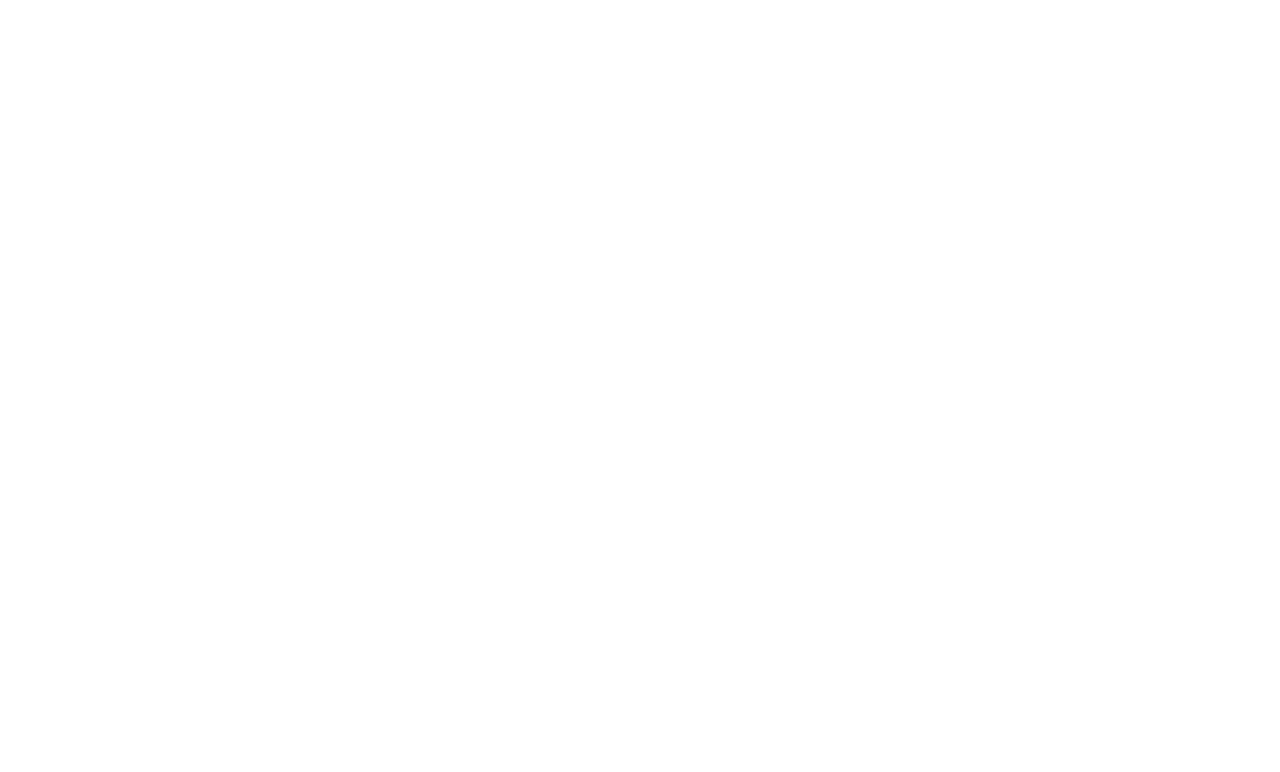
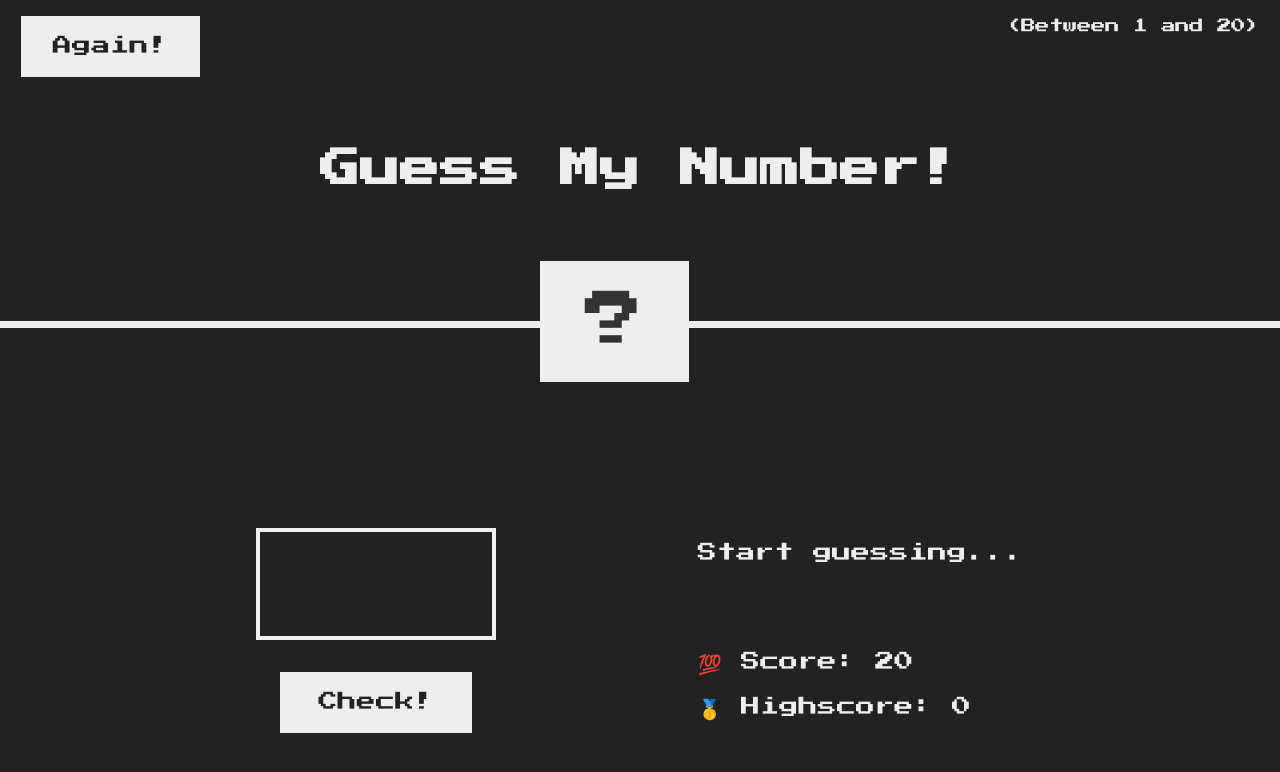
Before and after one commit to mertcanoncul0/GuessMyNumber, a plain HTML site: page index.html in a window 1280 px wide. Drawn offline with Linux system fonts and the light colour scheme.

Commit message:
ana layout oluşturuldu

```diff
--- a/index.html
+++ b/index.html
@@ -4,7 +4,42 @@
     <meta charset="UTF-8" />
     <meta name="viewport" content="width=device-width, initial-scale=1.0" />
     <title>Guess My Number</title>
+
+    <!-- * Google Fonts | "Press Start 2P" -->
+    <link rel="preconnect" href="https://fonts.googleapis.com" />
+    <link rel="preconnect" href="https://fonts.gstatic.com" crossorigin />
+    <link
+      href="https://fonts.googleapis.com/css2?family=Press+Start+2P&display=swap"
+      rel="stylesheet" />
+
+    <!-- * Css -->
     <link rel="stylesheet" href="style.css" />
   </head>
-  <body></body>
+  <body>
+    <!-- * Header -->
+    <header class="header">
+      <seciton class="header-top">
+        <button class="btn game-again" href="#">Again!</button>
+        <p class="game-rules">(Between 1 and 20)</p>
+      </seciton>
+
+      <h1 class="header-head">Guess My Number!</h1>
+      <span class="guess-placeholder">?</span>
+    </header>
+
+    <!-- * Main -->
+    <main>
+      <section class="left">
+        <input type="Number" class="guess" />
+        <button class="btn check">Check!</button>
+      </section>
+      <section class="right">
+        <p class="message">Start guessing...</p>
+        <p class="label-score">💯 Score: <span class="score">20</span></p>
+        <p class="label-highscore">
+          🥇 Highscore: <span class="highscore">0</span>
+        </p>
+      </section>
+    </main>
+  </body>
 </html>
--- a/script.js
+++ b/script.js
@@ -0,0 +1 @@
+'use strict';
--- a/style.css
+++ b/style.css
@@ -49,6 +49,12 @@ textarea,
 select {
   font: inherit;
   border: none;
+  background: none;
+}
+
+button {
+  background: none;
+  color: inherit;
 }
 
 /*
@@ -103,3 +109,98 @@ html:focus-within {
 #__next {
   isolation: isolate;
 }
+
+/** General Settings */
+body {
+  font-family: 'Press Start 2P', cursive;
+  color: hsl(0deg 0% 93.33%);
+  background-color: hsl(0deg 0% 13.33%);
+
+  overflow: hidden;
+}
+
+.btn {
+  background-color: #eee;
+  color: #222;
+  font-size: 1.2rem;
+  padding: 1rem 2rem;
+
+  cursor: pointer;
+}
+
+/** Header */
+.header {
+  border-bottom: 7px solid #eee;
+  text-align: center;
+  position: relative;
+}
+
+.header-top {
+  display: flex;
+  justify-content: space-between;
+
+  margin: 1rem 1.3rem 0;
+}
+
+.header .game-rules {
+  font-size: 0.9rem;
+  letter-spacing: -0.4px;
+}
+
+.header .header-head {
+  margin: 62px 0 122px;
+  font-size: 2.5rem;
+}
+
+.guess-placeholder {
+  padding: 1rem 2.8rem;
+  font-size: 3.7rem;
+  background-color: #eee;
+  color: #333;
+
+  position: absolute;
+  bottom: -20%;
+  right: 46.2%;
+}
+
+/* ! Main */
+main {
+  margin-top: 200px;
+  padding-inline: 20%;
+
+  display: flex;
+  align-items: center;
+  justify-content: space-between;
+}
+
+main .left {
+  display: flex;
+  flex-direction: column;
+  align-items: center;
+}
+
+main .left .guess {
+  font-size: 3rem;
+  text-align: center;
+  width: 15rem;
+  color: #eee;
+  margin-bottom: 2rem;
+  padding: 1rem 3rem;
+  border: 4px solid #eee;
+}
+
+main .left .btn {
+  width: 12rem;
+}
+
+main .right {
+  font-size: 1.2rem;
+}
+
+main .right .message {
+  margin-bottom: 5rem;
+}
+
+main .right .label-score {
+  margin-bottom: 1rem;
+}
```
